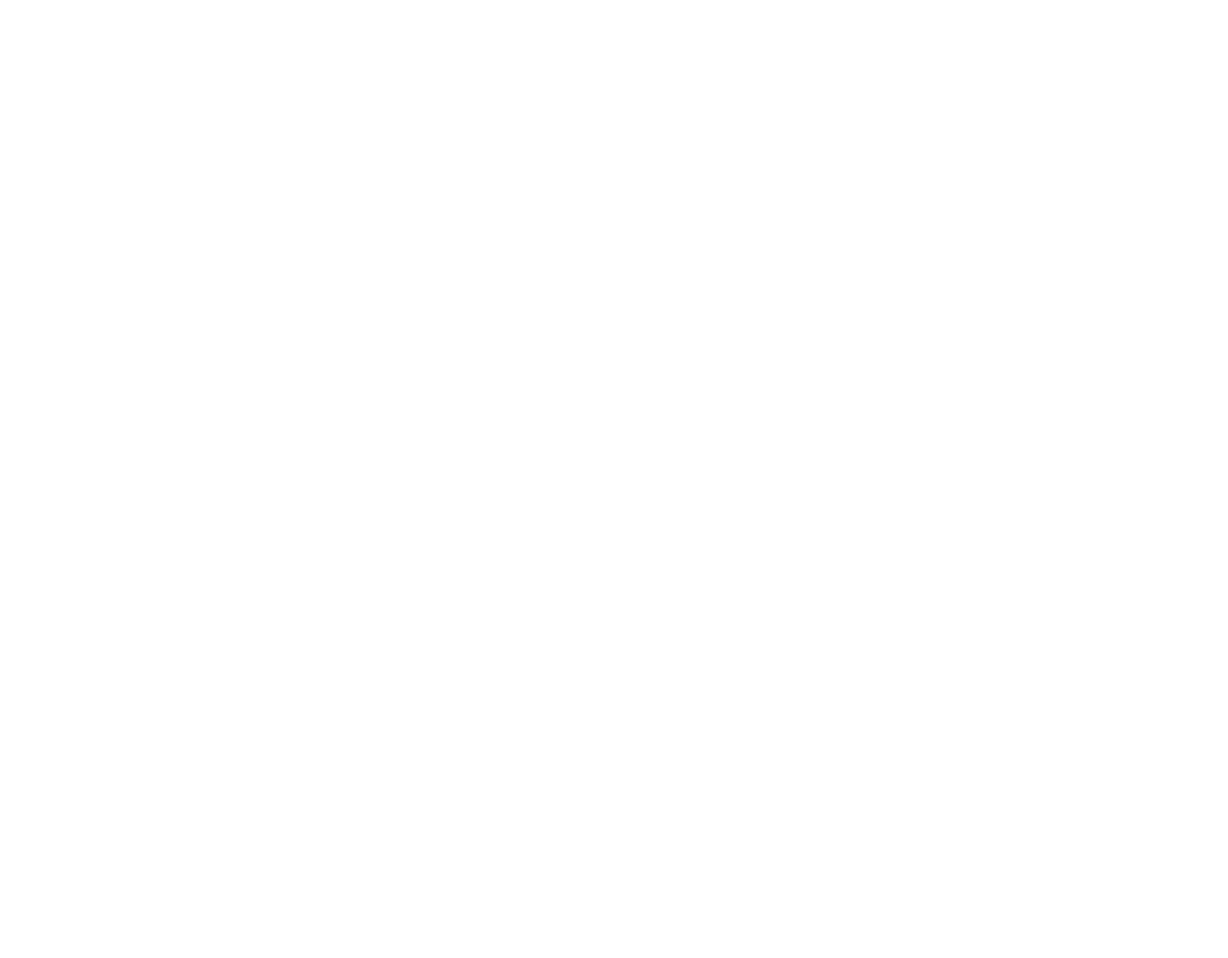
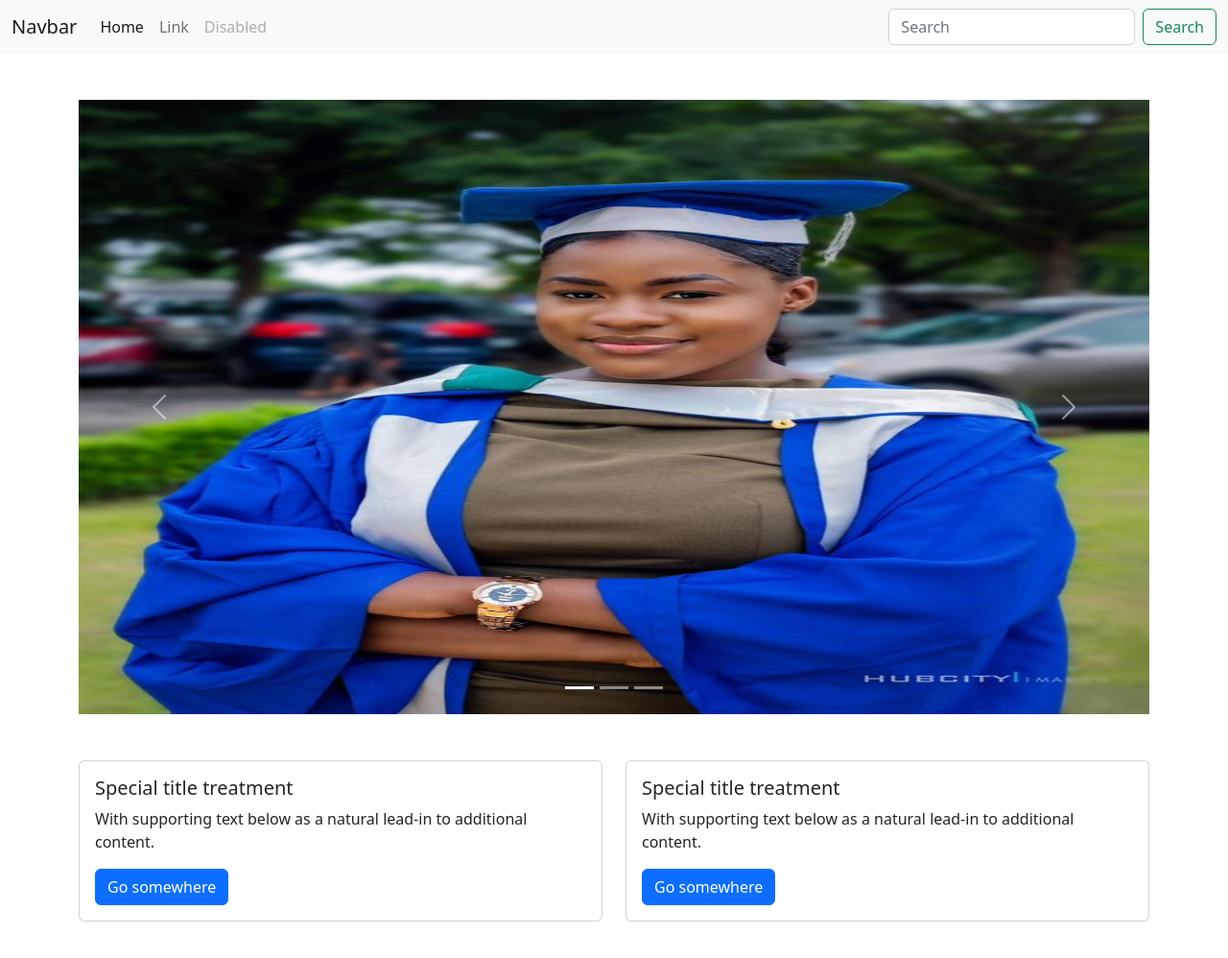
Before and after one commit to Taiwo-cloud-dotcom/github, a plain HTML site: page index.html in a window 1280 px wide. Shown: the whole page at 96% size. Before the commit the page ends 800 px from the top, so only its background shows below. Drawn offline with nearby package versions, Linux system fonts and the light colour scheme.

Commit message:
i own this file

```diff
--- a/index.html
+++ b/index.html
@@ -1,11 +1,100 @@
 <!DOCTYPE html>
 <html lang="en">
+
 <head>
     <meta charset="UTF-8">
     <meta name="viewport" content="width=device-width, initial-scale=1.0">
     <title>Document</title>
+    <link href="https://cdn.jsdelivr.net/npm/bootstrap@5.2.3/dist/css/bootstrap.min.css" rel="stylesheet"
+        integrity="sha384-rbsA2VBKQhggwzxH7pPCaAqO46MgnOM80zW1RWuH61DGLwZJEdK2Kadq2F9CUG65" crossorigin="anonymous">
 </head>
+
 <body>
+    <nav class="navbar navbar-expand-lg bg-light">
+        <div class="container-fluid">
+          <button class="navbar-toggler" type="button" data-bs-toggle="collapse" data-bs-target="#navbarTogglerDemo03" aria-controls="navbarTogglerDemo03" aria-expanded="false" aria-label="Toggle navigation">
+            <span class="navbar-toggler-icon"></span>
+          </button>
+          <a class="navbar-brand" href="#">Navbar</a>
+          <div class="collapse navbar-collapse" id="navbarTogglerDemo03">
+            <ul class="navbar-nav me-auto mb-2 mb-lg-0">
+              <li class="nav-item">
+                <a class="nav-link active" aria-current="page" href="#">Home</a>
+              </li>
+              <li class="nav-item">
+                <a class="nav-link" href="#">Link</a>
+              </li>
+              <li class="nav-item">
+                <a class="nav-link disabled">Disabled</a>
+              </li>
+            </ul>
+            <form class="d-flex" role="search">
+              <input class="form-control me-2" type="search" placeholder="Search" aria-label="Search">
+              <button class="btn btn-outline-success" type="submit">Search</button>
+            </form>
+          </div>
+        </div>
+      </nav>
 
+      <div class="container my-5">
+        <div id="carouselExampleIndicators" class="carousel slide" data-bs-ride="true">
+            <div class="carousel-indicators">
+              <button type="button" data-bs-target="#carouselExampleIndicators" data-bs-slide-to="0" class="active" aria-current="true" aria-label="Slide 1"></button>
+              <button type="button" data-bs-target="#carouselExampleIndicators" data-bs-slide-to="1" aria-label="Slide 2"></button>
+              <button type="button" data-bs-target="#carouselExampleIndicators" data-bs-slide-to="2" aria-label="Slide 3"></button>
+            </div>
+            <div class="carousel-inner">
+              <div class="carousel-item active">
+                <img src="images/DGBK1598.JPG" class="d-block w-100" style="max-height: 80vh;" alt="...">
+              </div>
+              <div class="carousel-item">
+                <img src="images/IMG_0250.png" class="d-block w-100" style="max-height: 80vh;" alt="...">
+              </div>
+              <div class="carousel-item">
+                <img src="images/IMG_0889.PNG" class="d-block w-100" style="max-height: 80vh;" alt="...">
+              </div>
+            </div>
+            <button class="carousel-control-prev" type="button" data-bs-target="#carouselExampleIndicators" data-bs-slide="prev">
+              <span class="carousel-control-prev-icon" aria-hidden="true"></span>
+              <span class="visually-hidden">Previous</span>
+            </button>
+            <button class="carousel-control-next" type="button" data-bs-target="#carouselExampleIndicators" data-bs-slide="next">
+              <span class="carousel-control-next-icon" aria-hidden="true"></span>
+              <span class="visually-hidden">Next</span>
+            </button>
+          </div>
+      </div>
+
+   <div class="container my-5">
+    <div class="row">
+        <div class="col-sm-6">
+          <div class="card">
+            <div class="card-body">
+              <h5 class="card-title">Special title treatment</h5>
+              <p class="card-text">With supporting text below as a natural lead-in to additional content.</p>
+              <a href="#" class="btn btn-primary">Go somewhere</a>
+            </div>
+          </div>
+        </div>
+        <div class="col-sm-6">
+          <div class="card">
+            <div class="card-body">
+              <h5 class="card-title">Special title treatment</h5>
+              <p class="card-text">With supporting text below as a natural lead-in to additional content.</p>
+              <a href="#" class="btn btn-primary">Go somewhere</a>
+            </div>
+          </div>
+        </div>
+      </div>
+   </div>
+
+
+    <script src="https://cdn.jsdelivr.net/npm/@popperjs/core@2.11.6/dist/umd/popper.min.js"
+        integrity="sha384-oBqDVmMz9ATKxIep9tiCxS/Z9fNfEXiDAYTujMAeBAsjFuCZSmKbSSUnQlmh/jp3"
+        crossorigin="anonymous"></script>
+    <script src="https://cdn.jsdelivr.net/npm/bootstrap@5.2.3/dist/js/bootstrap.min.js"
+        integrity="sha384-cuYeSxntonz0PPNlHhBs68uyIAVpIIOZZ5JqeqvYYIcEL727kskC66kF92t6Xl2V"
+        crossorigin="anonymous"></script>
 </body>
+
 </html>
```
Also changed, not shown: images/DGBK1598.JPG (added), images/IMG_0250.png (added), images/IMG_0889.PNG (added).
